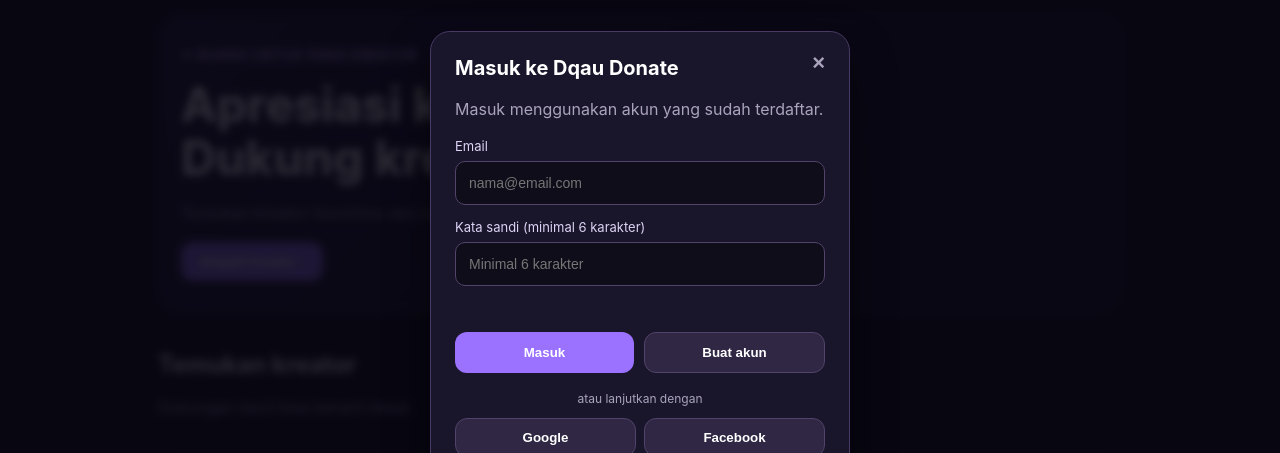
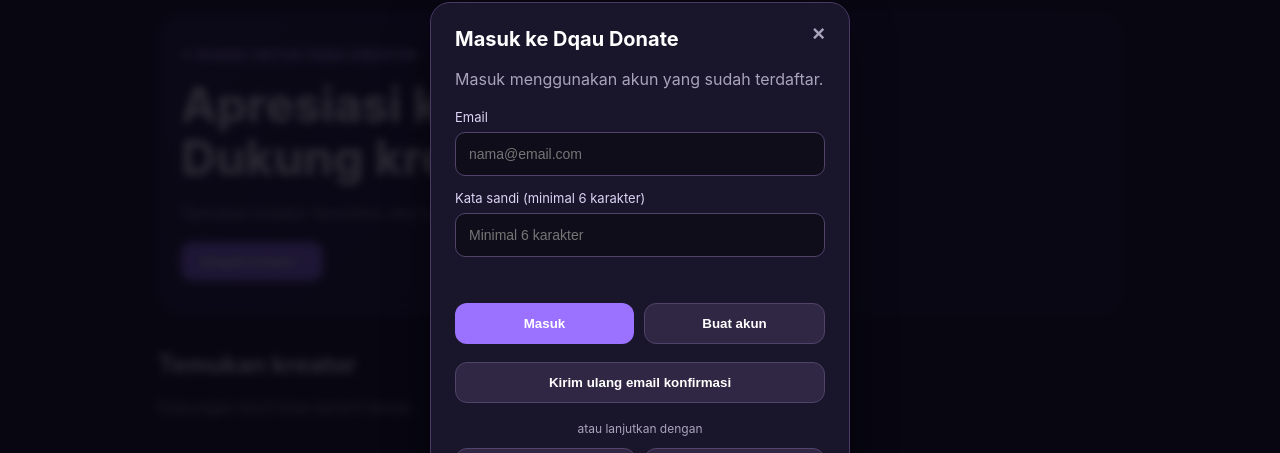
Before and after one commit to daviddsiimanjuntak0984-dot/dqau-donate, a React (Vite) app: page / in a window 1280 px wide. Both pictures are taken after a click on the button "Masuk / Daftar". Shown: the part 90-543 px from the top of the page. Built offline with nearby package versions, Linux system fonts and the light colour scheme; no server answers; the database is empty.

Commit message:
Add email confirmation resend button to signup flow

```diff
--- a/src/App.tsx
+++ b/src/App.tsx
@@ -98,6 +98,8 @@ export function App() {
   const [email, setEmail] = useState('');
   const [password, setPassword] = useState('');
   const [authMessage, setAuthMessage] = useState<{ text: string; isError: boolean }>({ text: '', isError: false });
+  const [confirmationPending, setConfirmationPending] = useState(false);
+  const [resendCooldown, setResendCooldown] = useState(0);
   const [loading, setLoading] = useState(false);
   const [showPhoneAuth, setShowPhoneAuth] = useState(false);
   const [phoneNumber, setPhoneNumber] = useState('');
@@ -115,6 +117,14 @@ export function App() {
   const [avatarUploading, setAvatarUploading] = useState(false);
   const [savingProfile, setSavingProfile] = useState(false);
   const [selectedProfile, setSelectedProfile] = useState<CreatorProfile | null>(null);
+
+  useEffect(() => {
+    if (resendCooldown <= 0) return;
+    const timer = window.setTimeout(() => {
+      setResendCooldown((seconds) => Math.max(0, seconds - 1));
+    }, 1000);
+    return () => window.clearTimeout(timer);
+  }, [resendCooldown]);
 
   useEffect(() => {
     const loadProfiles = async () => {
@@ -179,11 +189,13 @@ export function App() {
         });
         if (error) throw error;
         if (!data.session) {
+          setConfirmationPending(true);
           setAuthMessage({
             text: 'Akun dibuat. Periksa email untuk konfirmasi sebelum masuk.',
             isError: false,
           });
         } else {
+          setConfirmationPending(false);
           setAuthMessage({
             text: 'Akun berhasil dibuat dan kamu sudah masuk.',
             isError: false,
@@ -198,6 +210,7 @@ export function App() {
           password,
         });
         if (error) throw error;
+        setConfirmationPending(false);
         setAuthMessage({
           text: 'Berhasil masuk.',
           isError: false,
@@ -208,7 +221,46 @@ export function App() {
       }
     } catch (err: unknown) {
       const errorMessage = err instanceof Error ? err.message : 'Terjadi kesalahan. Coba lagi.';
+      if (errorMessage.toLowerCase().includes('email not confirmed')) setConfirmationPending(true);
       setAuthMessage({ text: errorMessage, isError: true });
+    } finally {
+      setLoading(false);
+    }
+  };
+
+  const handleResendConfirmation = async () => {
+    const emailValue = email.trim();
+    if (!emailValue || !/^[^\\s@]+@[^\\s@]+\\.[^\\s@]+$/.test(emailValue)) {
+      setAuthMessage({ text: 'Masukkan alamat email yang valid terlebih dahulu.', isError: true });
+      return;
+    }
+    if (loading || resendCooldown > 0) return;
+
+    setLoading(true);
+    setAuthMessage({ text: 'Mengirim email konfirmasi…', isError: false });
+    try {
+      const { error } = await supabase.auth.resend({
+        type: 'signup',
+        email: emailValue,
+        options: { emailRedirectTo: window.location.origin },
+      });
+      if (error) throw error;
+      setConfirmationPending(true);
+      setResendCooldown(60);
+      setAuthMessage({
+        text: 'Jika akun belum terverifikasi, email konfirmasi akan dikirim. Periksa kotak masuk dan folder spam.',
+        isError: false,
+      });
+    } catch (err: unknown) {
+      const message = err instanceof Error ? err.message.toLowerCase() : '';
+      const rateLimited = message.includes('rate limit') || message.includes('too many requests');
+      if (rateLimited) setResendCooldown(60);
+      setAuthMessage({
+        text: rateLimited
+          ? 'Permintaan terlalu sering. Tunggu 60 detik sebelum mencoba lagi.'
+          : 'Email konfirmasi belum bisa dikirim. Periksa konfigurasi email Supabase lalu coba lagi.',
+        isError: true,
+      });
     } finally {
       setLoading(false);
     }
@@ -544,6 +596,21 @@ export function App() {
                   {authMode === 'signup' ? 'Saya sudah punya akun' : 'Buat akun'}
                 </button>
               </div>
+              {(authMode === 'login' || confirmationPending) && (
+                <div className="actions">
+                  <button
+                    type="button"
+                    className="secondary"
+                    id="resendConfirmation"
+                    disabled={loading || resendCooldown > 0}
+                    onClick={() => void handleResendConfirmation()}
+                  >
+                    {resendCooldown > 0
+                      ? `Kirim ulang email konfirmasi (${resendCooldown} dtk)`
+                      : 'Kirim ulang email konfirmasi'}
+                  </button>
+                </div>
+              )}
             </form>
 
             <div className="social-auth">
```
